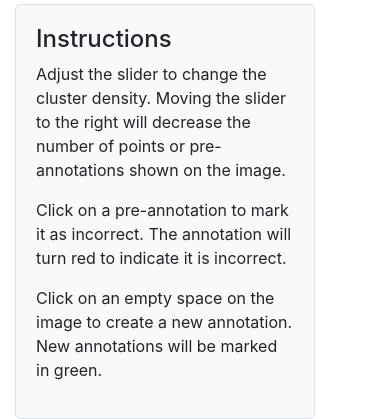
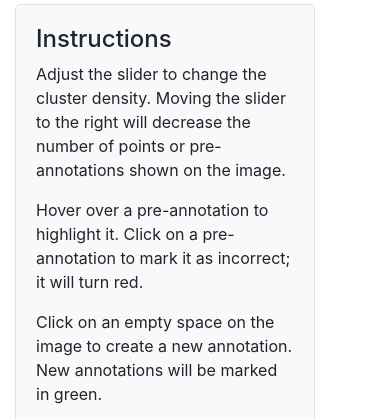
Before and after one commit to kushiluv/BirdCountSite, a Flask app: template templates/annotate.html in a window 390 px wide. Shown: the part 158-577 px from the top of the page. Run offline with Flask 3, Linux system fonts and the light colour scheme; the template is opened without the code that fills it, so the values that code supplies are empty; parts of the project's set-up code (start-up, migrations or seed data) failed here and were passed over; some libraries are stand-ins or nearby versions.

Commit message:
Add files via upload

```diff
--- a/templates/annotate.html
+++ b/templates/annotate.html
@@ -7,7 +7,6 @@
     <!-- Bootstrap CSS CDN -->
     <link rel="stylesheet" href="https://stackpath.bootstrapcdn.com/bootstrap/4.5.2/css/bootstrap.min.css">
     <style>
-
         .annotation-container {
             position: relative;
         }
@@ -29,12 +28,23 @@
             border-radius: 5px;
             background-color: #f8f9fa;
         }
+        .slider-container {
+            text-align: center;
+            margin-top: 30px; /* Increased margin to prevent overlapping */
+        }
         @media (max-width: 768px) {
             .instructions-box {
                 position: static;
                 width: 100%;
                 margin-top: 20px;
             }
+            .slider-container {
+                margin-top: 20px; /* Adjusting for smaller screens */
+            }
+        }
+        .highlight {
+            stroke: blue;
+            stroke-width: 2;
         }
     </style>
 </head>
@@ -64,7 +74,7 @@
                 Adjust the slider to change the cluster density. Moving the slider to the right will decrease the number of points or pre-annotations shown on the image.
             </p>
             <p>
-                Click on a pre-annotation to mark it as incorrect. The annotation will turn red to indicate it is incorrect.
+                Hover over a pre-annotation to highlight it. Click on a pre-annotation to mark it as incorrect; it will turn red.
             </p>
             <p>
                 Click on an empty space on the image to create a new annotation. New annotations will be marked in green.
@@ -77,9 +87,8 @@
                     <button id="saveAnnotationsButton" class="btn btn-primary">Save Annotations</button>
                 </div>
             </div>
-            <!-- Instructions box made to be absolutely positioned relative to its parent on larger screens -->
 
-            <div class="slider-container" style="text-align: center; margin: 20px;">
+            <div class="slider-container">
                 <input type="range" min="0" max="9" value="0" class="slider" id="clusterSlider">
                 <p>Adjust Cluster Density: <span id="sliderValue">0</span></p>
             </div>
@@ -189,6 +198,20 @@ function updateCanvasWithClusters(clusterCenters) {
         drawMarker(x, y, regionId, '#00FF00');
     }
 });
+canvas.addEventListener('mousemove', function(event) {
+            var rect = canvas.getBoundingClientRect();
+            var scaleX = canvas.width / rect.width;
+            var scaleY = canvas.height / rect.height;
+            var x = (event.clientX - rect.left) * scaleX;
+            var y = (event.clientY - rect.top) * scaleY;
+            var hoverAnnotation = isClickNearAnnotation(x, y);
+
+            redrawAnnotations(); // Redraw annotations to clear any previous highlights
+
+            if (hoverAnnotation && hoverAnnotation.type === 'pre') {
+                drawMarker(hoverAnnotation.x, hoverAnnotation.y, hoverAnnotation.id, 'yellow', true); // Add highlight effect
+            }
+        });
 
 function redrawAnnotations() {
     ctx.clearRect(0, 0, canvas.width, canvas.height);
@@ -218,17 +241,22 @@ function isClickNearAnnotation(x, y) {
             drawMarker(annotation.x, annotation.y, annotation.id, 'red');
         }
 
-        function drawMarker(x, y, id, color) {
-            ctx.globalAlpha = 0.8; // Making the marker more transparent
+        function drawMarker(x, y, id, color, highlight = false) {
+            ctx.globalAlpha = 0.8;
             ctx.beginPath();
-            ctx.arc(x, y, 3.5, 0, Math.PI * 2); // Making the marker smaller
+            ctx.arc(x, y, highlight ? 5 : 3.5, 0, Math.PI * 2); // Increase radius if highlighted
             ctx.fillStyle = color;
             ctx.fill();
+            if (highlight) {
+                ctx.strokeStyle = 'blue'; // Highlight color
+                ctx.lineWidth = 2; // Highlight border width
+            } else {
                 ctx.strokeStyle = 'black';
                 ctx.lineWidth = 0.5;
+            }
             ctx.stroke();
             ctx.closePath();
-            ctx.globalAlpha = 1.0; // Resetting transparency for other drawings
+            ctx.globalAlpha = 1.0;
         }
 
         document.getElementById('saveAnnotationsButton').addEventListener('click', function() {
```
Lines whose indentation alone changed are shown as unchanged.
